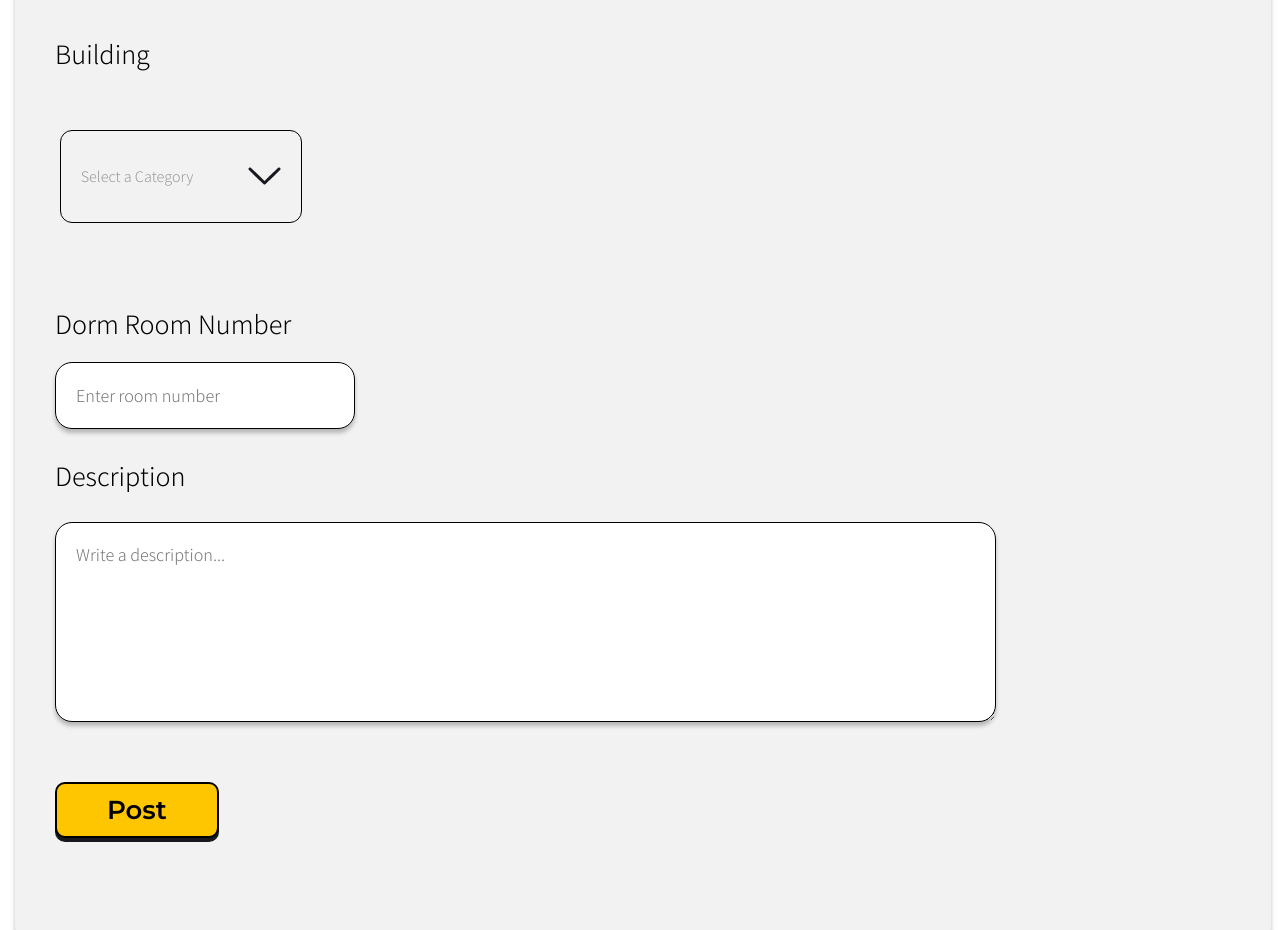
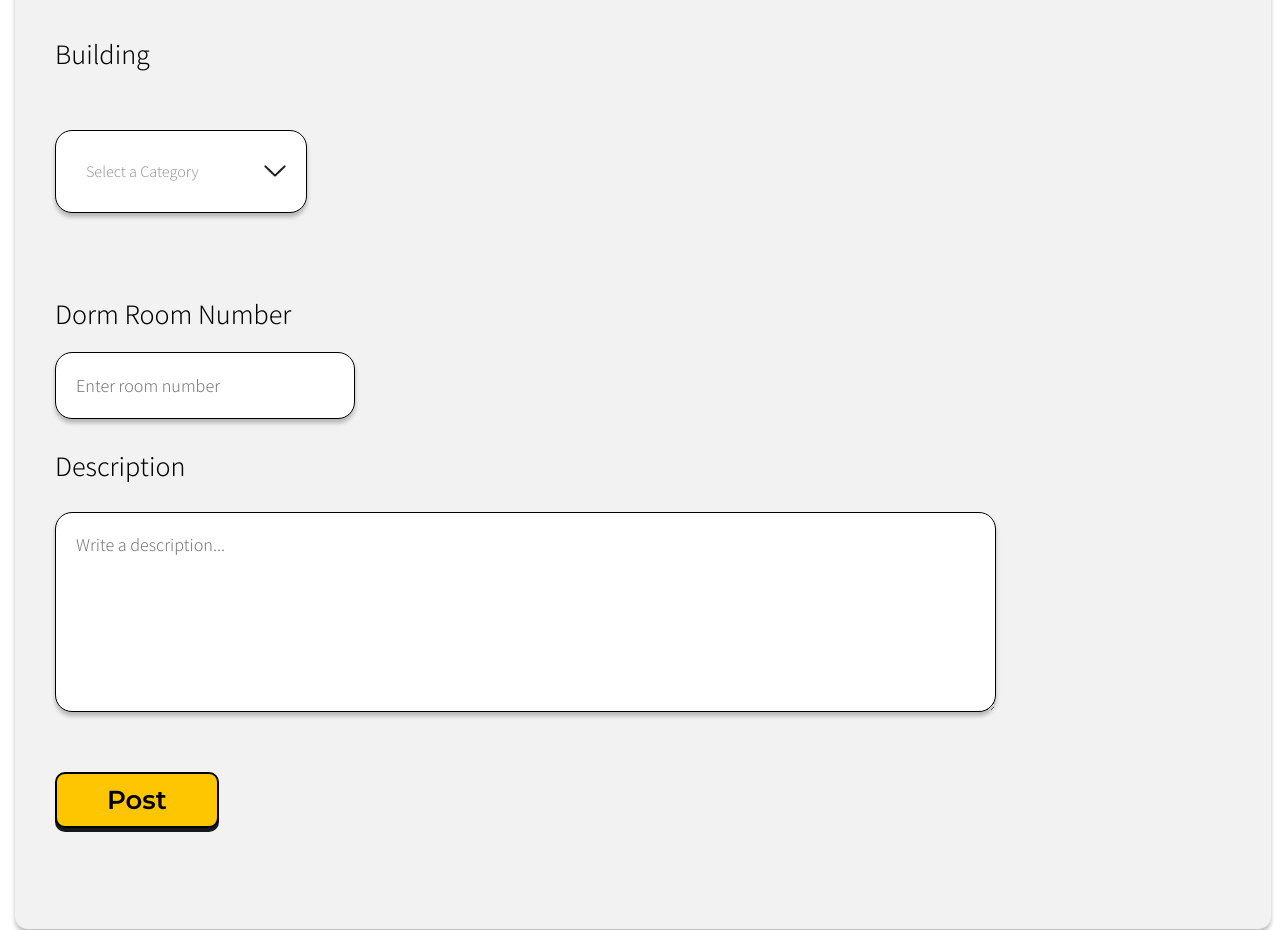
Before and after one commit to cindyparkk/campused, a Next.js app: page /create-a-listing in a window 1280 px wide. Shown: the part 820-1750 px from the top of the page. Built offline with nearby package versions, Linux system fonts and the light colour scheme.

Commit message:
linked comps, edited smallcategory

```diff
--- a/comps/Footer/index.js
+++ b/comps/Footer/index.js
@@ -33,6 +33,7 @@ const ImageContainer = styled.div`
     max-width: 15%;
     margin-top: 20px;
     margin-bottom: 5%;
+    cursor: pointer;
 `;
 
 const TextContainer = styled.div`
@@ -146,15 +147,15 @@ const Footer = () =>{
 
  <Container>
 
-    <ImageContainer>
+    <Link href="/home"><ImageContainer>
         <Campused src='/logo.png' />
-    </ImageContainer>
+    </ImageContainer></Link>
 
 
     <TextContainer>
-        <Furniture>Furniture Market</Furniture>
+        <Link href="/furniture-market"><Furniture>Furniture Market</Furniture></Link>
         <Link href="/about"><About onClick={clickAbout}>About Us</About></Link>
-        <LeaveIn>Leave-in's Market</LeaveIn>
+       <Link href="/leave-in"><LeaveIn>Leave-in's Market</LeaveIn></Link>
     </TextContainer>
 
     <TextContainer2>
--- a/comps/HeaderMenu/index.js
+++ b/comps/HeaderMenu/index.js
@@ -1,5 +1,7 @@
 import React, {useState} from 'react';
 import styled from 'styled-components';
+import Link from 'next/link';
+import Router from 'next/router';
 
 const Main = styled.div`
     background: #FFFFFF;
@@ -42,6 +44,19 @@ const Wishlist = styled.h3`
     color: ${props=>props.selected3 ? '#EA7317' : 'black'};
 `;
 
+function clickLeavein(){
+    if(true){
+        setTimeout(function (){
+            Router.push("/leave-in");
+        }, 600)
+    }
+}
+
+function clickFurniture(){
+    if(true){
+        Router.push("/furniture-market");
+    }
+}
 
 const HeaderMenu = ({}) =>{
     const [selected, setSelected] = useState(1);
@@ -50,13 +65,13 @@ const HeaderMenu = ({}) =>{
 
         <Container>
 
-            <LeaveIn selected={selected === 1} onClick={()=>{
+        <Link href="/leave-in"><LeaveIn selected={selected === 1} onClick={()=>{
             setSelected(1);
-        }}>Leave-in's</LeaveIn>
-            <Furniture selected2={selected === 2} onClick={()=>{
+        }}>Leave-in's</LeaveIn></Link>
+        <Link href="/furniture-market"><Furniture selected2={selected === 2} onClick={()=>{
             setSelected(2);
-        }}>Furniture</Furniture>
-            <Wishlist selected3={selected === 3} onClick={()=>{
+        }}>Furniture</Furniture></Link>
+        <Wishlist selected3={selected === 3} onClick={()=>{
             setSelected(3);
         }}>Wishlist</Wishlist>
 
--- a/comps/SmallCategory/index.js
+++ b/comps/SmallCategory/index.js
@@ -14,26 +14,25 @@ padding:0px;
 `;
 
 const DropDownMenu = styled.div`
-
-display:inline-flex;
-border: 1px solid #000000;
-border-radius: 12px;
-padding:5px 10px;
-
+    display:inline-flex;
+    min-height: 67px;
+    border: 1px solid #000000;
+    border-radius: 17px;
+    box-sizing: border-box;
+    box-shadow: 0px 4px 4px rgba(0, 0, 0, 0.25);
+    padding-left: 20px;
+    background-color: #FFF;
+    width: 100%;
 `;
 
 
 const DropDownBox = styled.div`
-
-
-    // width:100%;
+    width:100%;
     padding:10px;
-    display:flex;
-
+    display:inline-flex;
     font-weight:200;
     color:#999999;
-
-
+    justify-content: space-between;
 `;
 
 
@@ -84,16 +83,17 @@ box-shadow: 0px 4px 4px rgba(0, 0, 0, 0.25);
 `;
 
 const Arrow = styled.img`
-    width: 100%;
-    height: 100%;
+    max-width: 22px;
+    height: auto;
+    padding-right: 10px;
 `;
 
-const ArrowDiv = styled.div`
-    mid-width: 10px;
-    height: auto;
-    padding-left:55px;
+// const ArrowDiv = styled.div`
+//     mid-width: 10px;
+//     height: auto;
+//     padding-left:55px;
 
-`;
+// `;
 
 
 
@@ -112,12 +112,8 @@ return <div>
         setExpanded(!expanded);
     }}>
         <DropDownBox>
-        <div>Select a Category</div>
-
-        <ArrowDiv>
+            <div>Select a Category</div>
             <Arrow src="/arrowdown.png" />
-        </ArrowDiv>
-
 
         </DropDownBox>
     </DropDownMenu>
--- a/pages/profile/index.js
+++ b/pages/profile/index.js
@@ -6,6 +6,8 @@ import Button from '../../comps/Button';
 import ProfileSlider from '../../comps/ProfileSlider';
 import Profile from '../../comps/Profile';
 import ExpandedMenu from '../../comps/ExpandedMenu';
+import Link from 'next/link';
+import Router from 'next/router';
 
 export default function ProfilePage() {
   return  <div className="page">
@@ -14,7 +16,7 @@ export default function ProfilePage() {
       <div className="profile">
         <Profile />
       </div>
-      <Button bgcolor="#3DA5D9" color="#FFF" text="Make a listing"/>
+      <Link href="/create-a-listing"><Button bgcolor="#3DA5D9" color="#FFF" text="Make a listing" fsize="24px"/></Link>
       <ProfileSlider />
       <div className="footer">
         <Footer />
```
Also changed, not shown: pages/furniture-market/index.js (renamed from pages/Furniture_Market/index.js).
